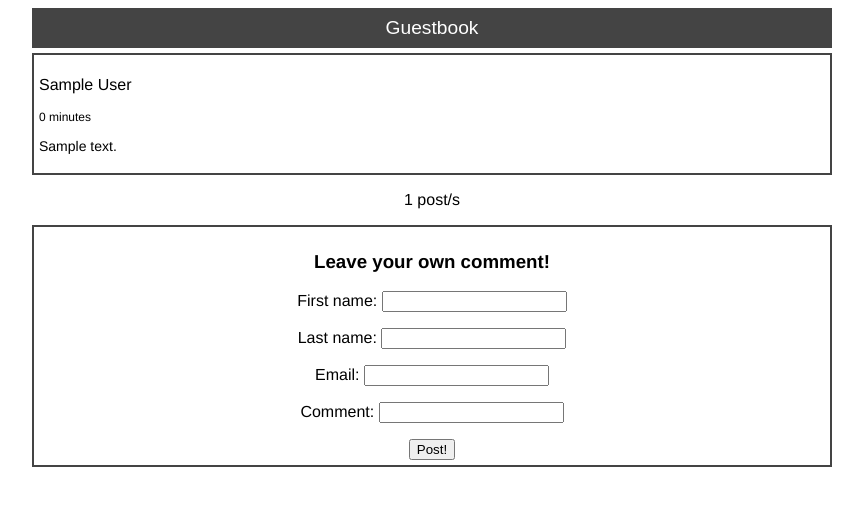
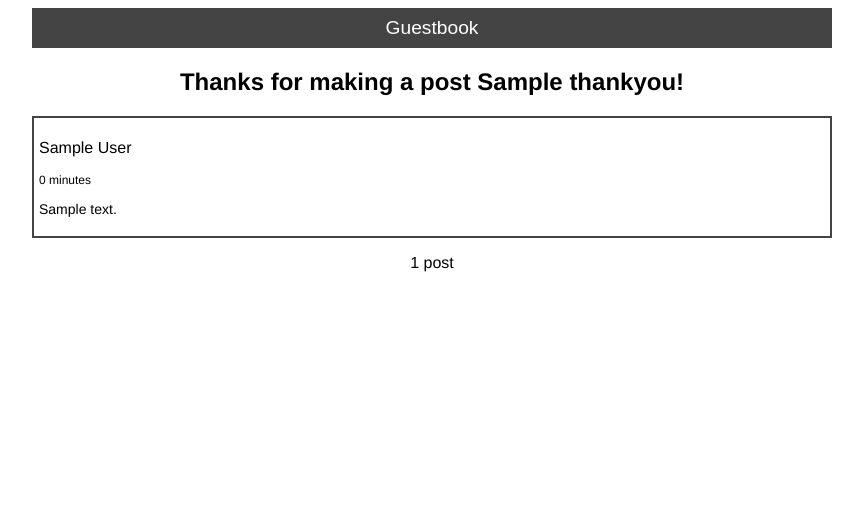
Before and after one commit to MelbDjango/melbdjango-assignment, a Django app: template mds_asssignment_1/guestbook/templates/entries.html in a window 1280 px wide. Shown: the top 506 px of the page, without its empty margins (208-1071 px from the left). Run offline with Django 3.2, Linux system fonts and the light colour scheme; tables that the repository leaves empty hold one stand-in row (values such as "Sample post"); the template is opened without the code that fills it: values that come from a table or form of the project are taken from there, most other values are stand-ins (such as "Sample title", 1, 10 or a date in 2020).

Commit message:
Small tweaks in form
Added in thank-you message, fixed post count to use the correct form
(post/posts), hid entry form when a user POSTs a successful comment.
Also tweaked model to remove unneeded code in the home view when saving
an entry.

```diff
--- a/mds_asssignment_1/guestbook/models.py
+++ b/mds_asssignment_1/guestbook/models.py
@@ -1,12 +1,12 @@
 from django.db import models
-import datetime
+from django.utils import timezone
 
 class Entry(models.Model):
     fname = models.CharField(max_length=50, verbose_name='First Name')
-    lname = models.CharField(max_length=50, verbose_name='Last Name')
-    email = models.CharField(max_length=100)
+    lname = models.CharField(max_length=50, verbose_name='Last Name', blank=True)
+    email = models.CharField(max_length=100, blank=True)
     comment = models.CharField(max_length=500)
-    date = models.DateTimeField()
+    date = models.DateTimeField(default=timezone.now)
     visible = models.BooleanField(default=True)
 
     def __str__(self):
--- a/mds_asssignment_1/guestbook/templates/entries.html
+++ b/mds_asssignment_1/guestbook/templates/entries.html
@@ -1,6 +1,9 @@
 {% extends 'base.html' %}
 
 {% block content %}
+  {% if thankyou %}
+    <h2 style="text-align: center;">Thanks for making a post {{ thankyou }}!</h2>
+  {% endif %}
   {% for entry in entry_list %}
     <div class="comment">
       <p class="entry-name">{{ entry.fname }} {{ entry.lname }}</p>
@@ -8,7 +11,8 @@
       <p class="entry-comment">{{ entry.comment }}</p>
     </div>
   {% endfor %}
-  <p style="text-align: center;">{{ entry_list.count }} post/s</p>
+  <p style="text-align: center;">{{ entry_list.count }} post{{ entry_list.count|pluralize }}</p>
+  {% if not thankyou %}
   <div class="entry-form">
     <h3>Leave your own comment!</h3>
       <form method="POST">
@@ -17,4 +21,5 @@
         <input type="submit" value="Post!">
       </form>
   </div>
+  {% endif %}
 {% endblock %}
```
Also changed, not shown: mds_asssignment_1/guestbook/views.py (+5 -6 lines), mds_asssignment_1/guestbook/migrations/0003_auto_20150808_1155.py (added).
